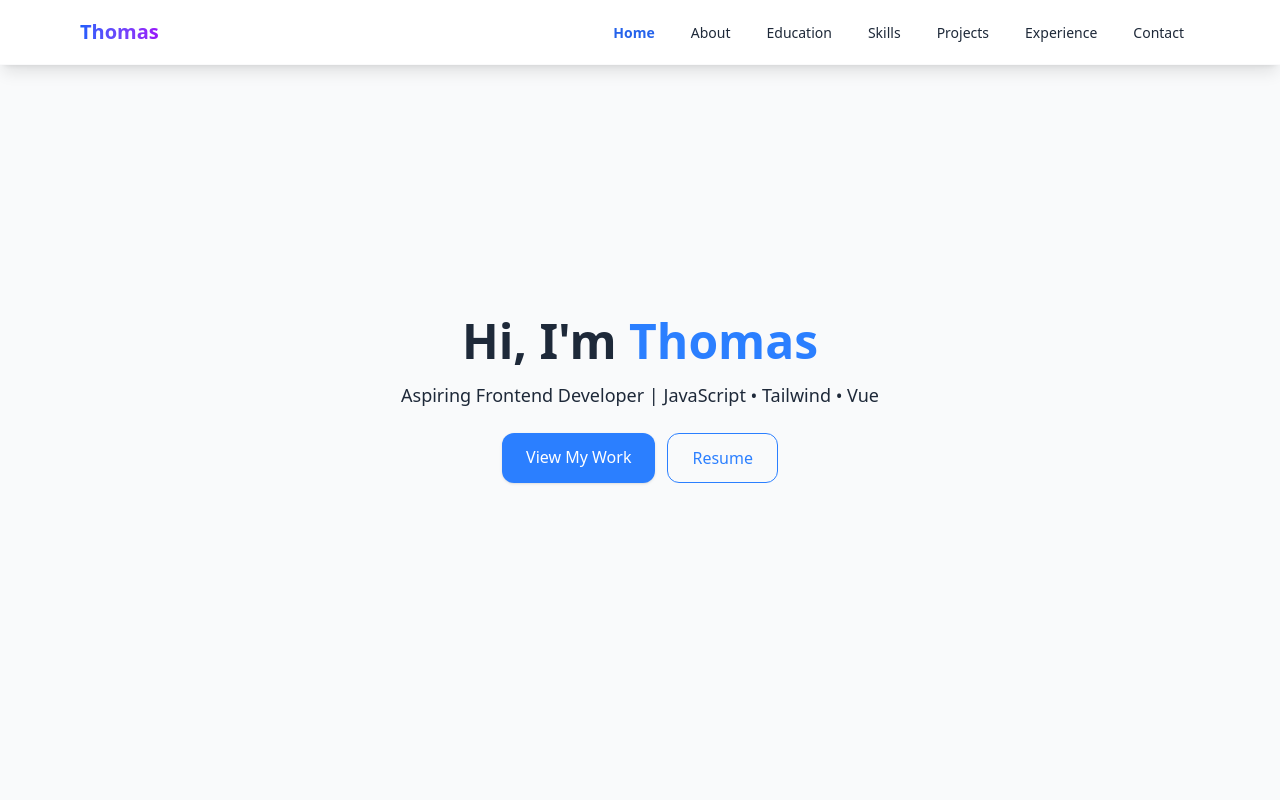
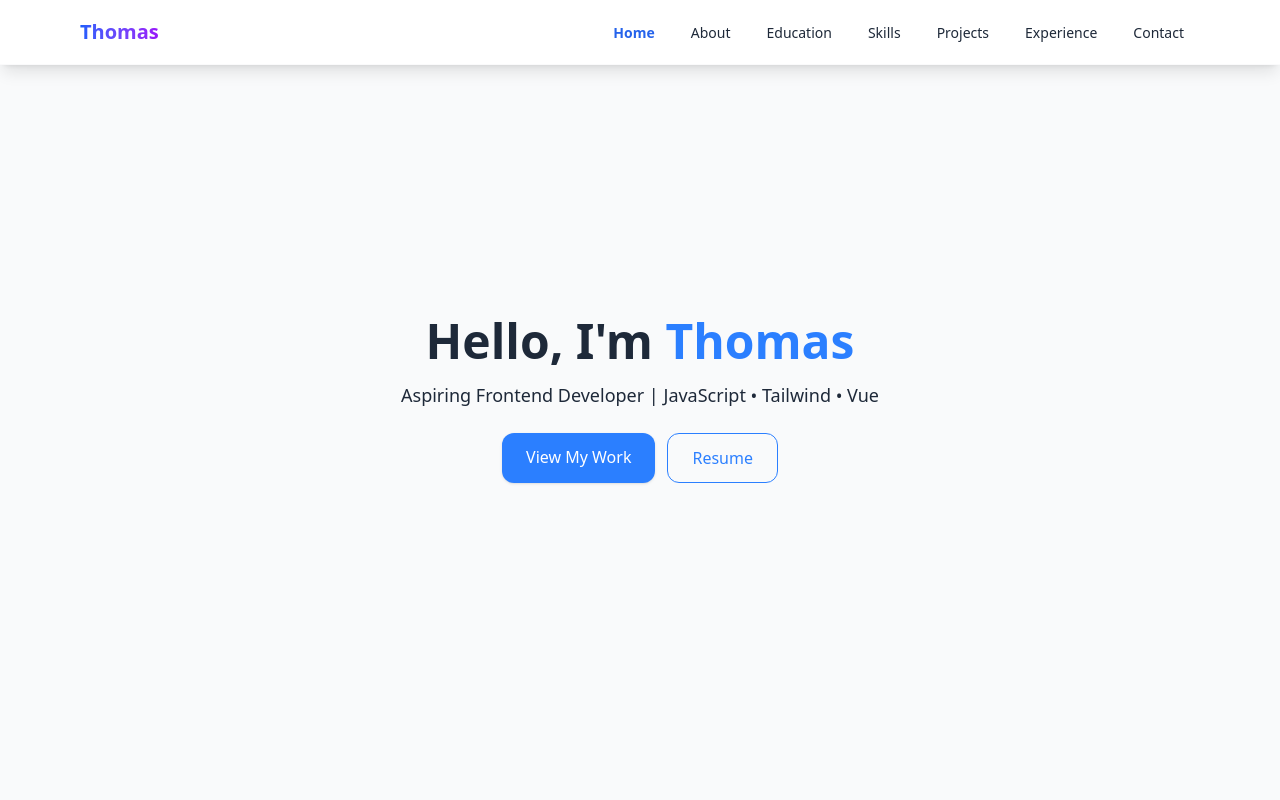
Before and after one commit to SawThomasMMK/my-portfolio, a Vue app: page / in a window 1280 px wide. Shown: the top 800 px of the page. Built offline with nearby package versions, Linux system fonts and the light colour scheme.

Commit message:
Updated resume, email and footer padding

```diff
--- a/src/App.vue
+++ b/src/App.vue
@@ -5,7 +5,7 @@
     <main>
       <FadeIn>
         <section id="home" class="h-screen flex flex-col justify-center items-center text-center">
-          <h1 class="text-5xl font-bold">Hi, I'm <span class="text-blue-500">Thomas</span></h1>
+          <h1 class="text-5xl font-bold">Hello, I'm <span class="text-blue-500">Thomas</span></h1>
           <p class="mt-4 text-lg">
             <span class="block sm:inline">Aspiring Frontend Developer</span>
             <span class="hidden sm:inline"> | </span>
@@ -19,7 +19,7 @@
               View My Work
             </a>
             <a
-              href="https://drive.google.com/file/d/1RH3XacRQqegiuBCUrAOwjFm6l-eztvzJ/view?usp=sharing"
+              href="https://drive.google.com/file/d/1-yK8nBv_zieB7ovcz2QbEPr1Q4zBmFed/view?usp=sharing"
               target="_blank"
               rel="noopener noreferrer"
               class="px-6 py-3 border border-blue-500 text-blue-500 rounded-xl hover:bg-blue-50 dark:hover:bg-gray-800 transition"
@@ -432,7 +432,7 @@
           </FadeIn>
           <div class="space-x-4 pt-8 text-center">
             <a
-              href="https://mail.google.com/mail/?view=cm&fs=1&to=sawthomas2020@gmail.com"
+              href="https://mail.google.com/mail/?view=cm&fs=1&to=6531503181@lamduan.mfu.ac.th"
               target="_blank"
               rel="noopener noreferrer"
               class="text-blue-600 dark:text-blue-400 hover:underline"
@@ -457,7 +457,7 @@
       </FadeIn>
     </main>
 
-    <footer class="py-6 text-center text-sm text-gray-500 dark:text-gray-400">
+    <footer class="pb-6 text-center text-sm text-gray-500 dark:text-gray-400">
       © 2025 Saw Thomas Maung Maung Kyaw. Built with Vue & Tailwind.
     </footer>
   </div>
```
